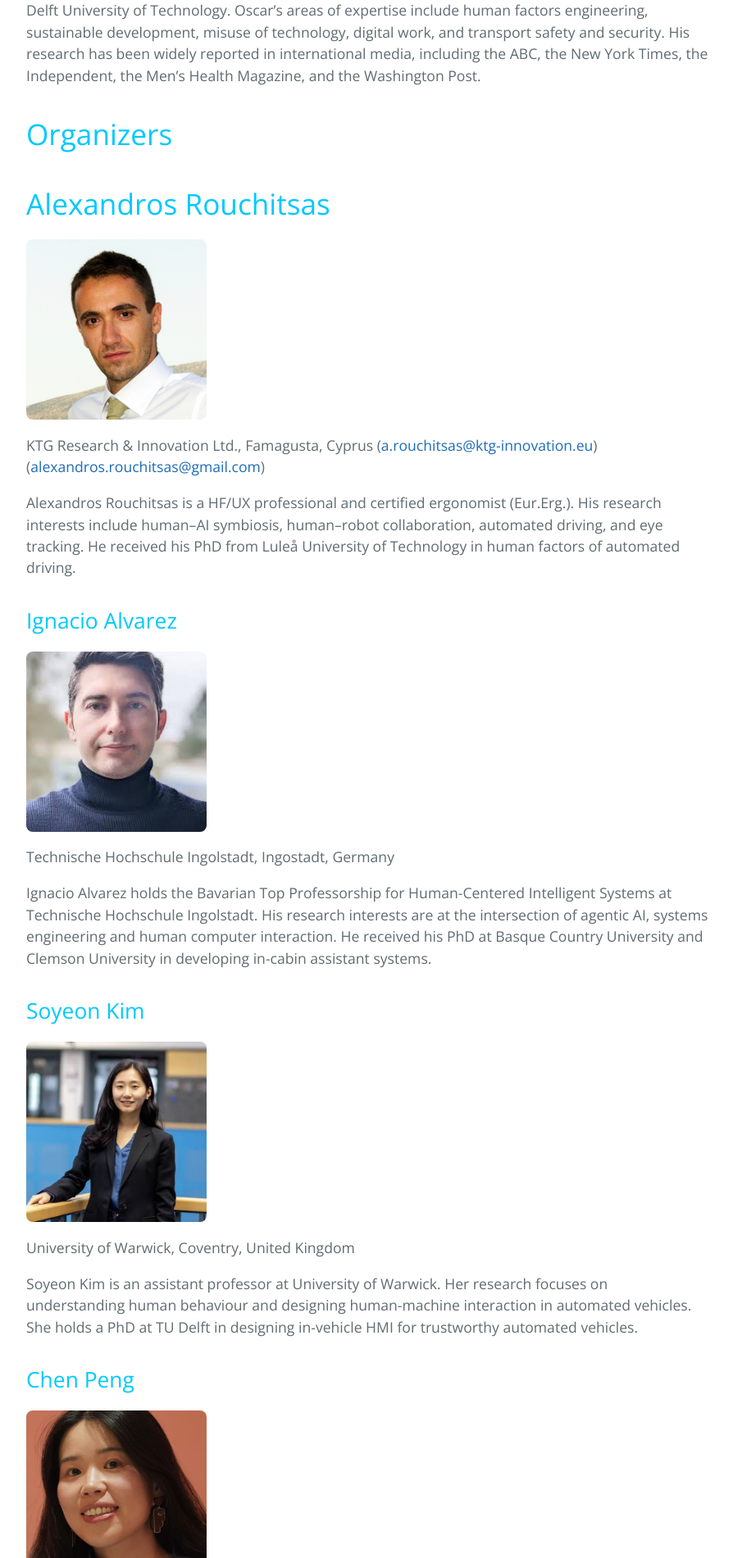
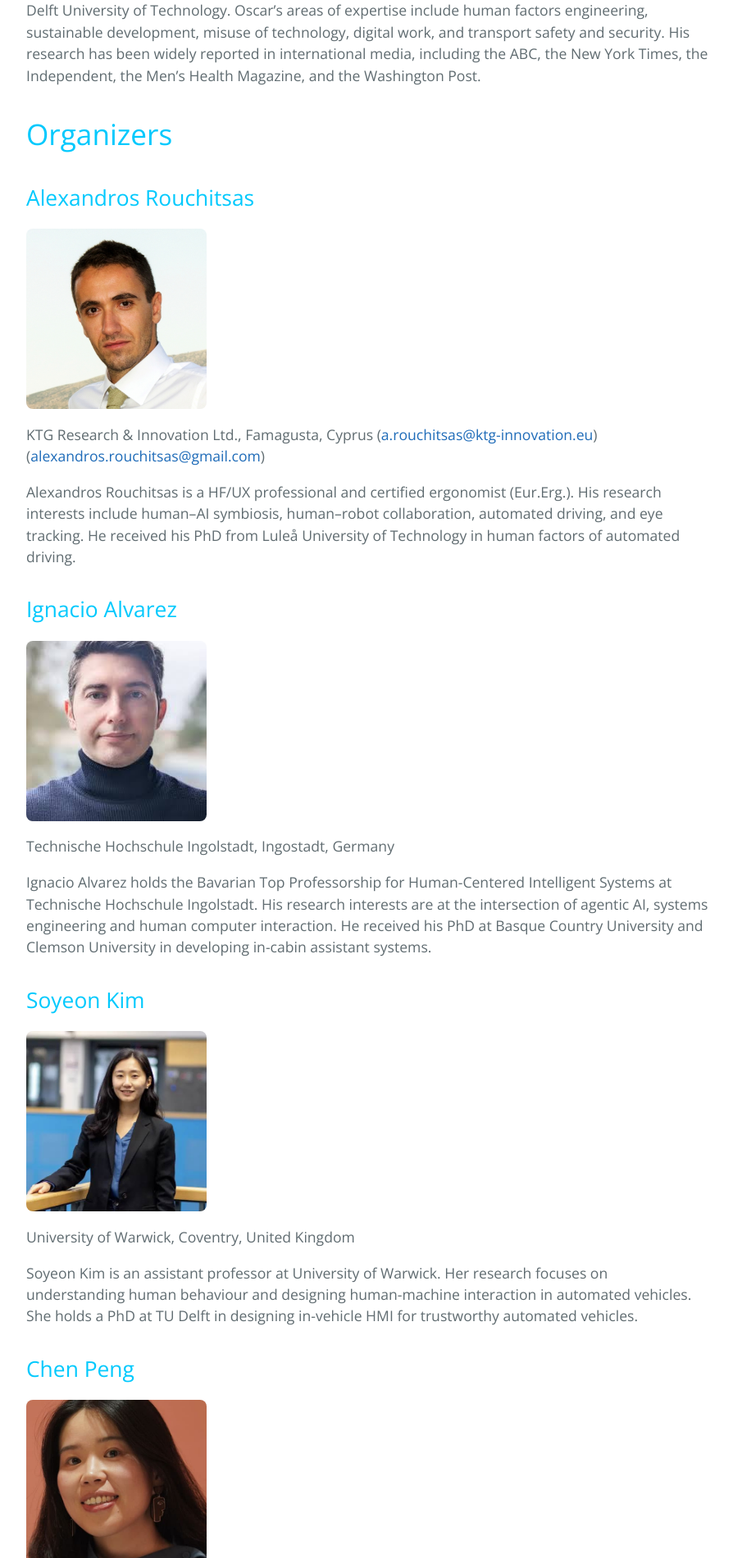
Before and after one commit to love-in-traffic/love-in-traffic.github.io, a Jekyll site: the page built from index.md, in a window 1280 px wide. Shown: the part 3269-5170 px from the top of the page at 82% size, without its empty margins (192-1086 px from the left). Built offline with Jekyll 4.4.1, drawn with Linux system fonts in a browser that asks for light colours.

```diff
--- a/index.md
+++ b/index.md
@@ -54,7 +54,7 @@ Oscar Oviedo-Trespalacios is an Associate Professor of Safety in Intelligent Soc
 
 
 # Organizers
-# Alexandros Rouchitsas
+## Alexandros Rouchitsas
 
 {:.organiser-photo}
 ![Alexandros Rouchitsas]({{ site.url }}{{ site.baseurl }}/assets/Rouchitsas.JPG)
```
